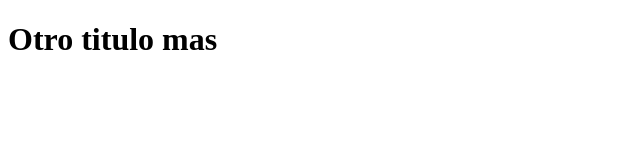
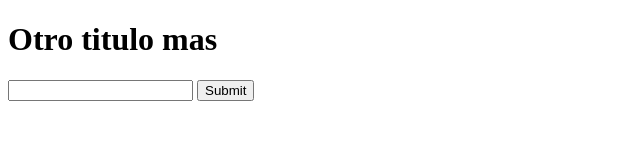
Before and after one commit to javilopezleza/proyecto-c, a plain HTML site: page index.html in a window 1280 px wide. Shown: the whole page, without its empty margins (0-640 px from the left). Drawn offline with Linux system fonts and the light colour scheme.

Commit message:
Create form

```diff
--- a/index.html
+++ b/index.html
@@ -7,5 +7,12 @@
 </head>
 <body>
     <h1>Otro titulo mas</h1>
+
+    <form action="#">
+        <input type="text" name="name">
+        <input type="submit" name="send">
+
+
+    </form>
 </body>
 </html>
```
